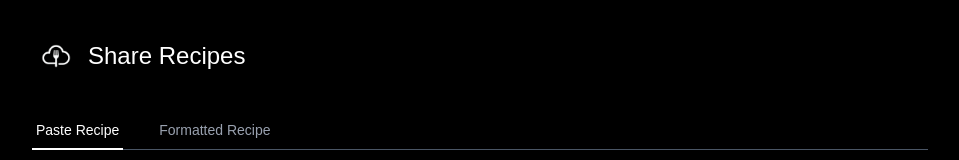
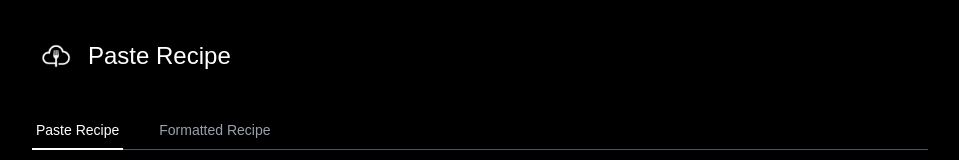
Before and after one commit to BuildItBusk/share-recipes, a Next.js app: page / in a window 1280 px wide. Shown: the top 160 px of the page, without its empty margins (160-1119 px from the left). Built offline with nearby package versions, Linux system fonts and the light colour scheme.

Commit message:
Rebrand from Share Recipes to Paste Recipe to match new domain

```diff
--- a/app/layout.tsx
+++ b/app/layout.tsx
@@ -9,7 +9,7 @@ const geistSans = Geist({
 })
 
 export const metadata: Metadata = {
-	title: "Share Recipes - AI-Powered Recipe Formatter",
+	title: "Paste Recipe - AI-Powered Recipe Formatter",
 	description:
 		"Format and share your recipes with AI. Paste any recipe text and get a beautifully formatted, shareable version instantly.",
 }
--- a/app/page.tsx
+++ b/app/page.tsx
@@ -11,12 +11,12 @@ export default function Home() {
 						<div className="flex items-center gap-2 max-w-4xl mx-auto">
 							<Image
 								src="/paste_recipe_logo.png"
-								alt="Share Recipes logo"
+								alt="Paste Recipe logo"
 								width={48}
 								height={48}
 								priority
 							/>
-							<h1 className="text-2xl font-medium text-white">Share Recipes</h1>
+							<h1 className="text-2xl font-medium text-white">Paste Recipe</h1>
 						</div>
 					</header>
 					<RecipeTabs />
--- a/app/r/[id]/SharedRecipePage.tsx
+++ b/app/r/[id]/SharedRecipePage.tsx
@@ -42,13 +42,13 @@ export default function SharedRecipePage({ recipe }: SharedRecipePageProps) {
 					>
 						<Image
 							src="/paste_recipe_logo.png"
-							alt="Share Recipes logo"
+							alt="Paste Recipe logo"
 							width={40}
 							height={40}
 							className="sm:w-12 sm:h-12"
 							priority
 						/>
-						<h1 className="text-xl sm:text-2xl font-medium text-white">Share Recipes</h1>
+						<h1 className="text-xl sm:text-2xl font-medium text-white">Paste Recipe</h1>
 					</Link>
 				</header>
 
--- a/app/r/[id]/page.tsx
+++ b/app/r/[id]/page.tsx
@@ -44,7 +44,7 @@ export async function generateMetadata({ params }: PageProps) {
 	const title = titleMatch ? titleMatch[1] : "Shared Recipe"
 
 	return {
-		title: `${title} | Share Recipes`,
+		title: `${title} | Paste Recipe`,
 		description: "A shared recipe formatted and ready to cook!",
 	}
 }
--- a/package.json
+++ b/package.json
@@ -1,5 +1,5 @@
 {
-	"name": "share-recipes",
+	"name": "paste-recipe",
 	"version": "0.1.0",
 	"private": true,
 	"scripts": {
```
Also changed, not shown: 2 other files (tests, documents, lock files or other folders).
